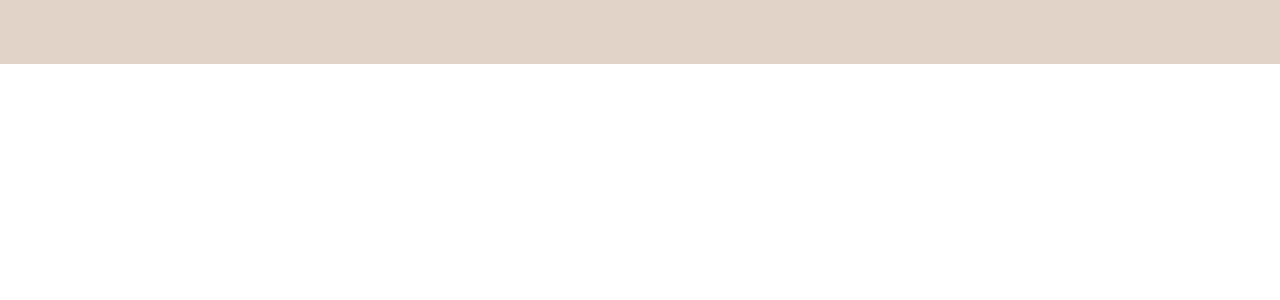
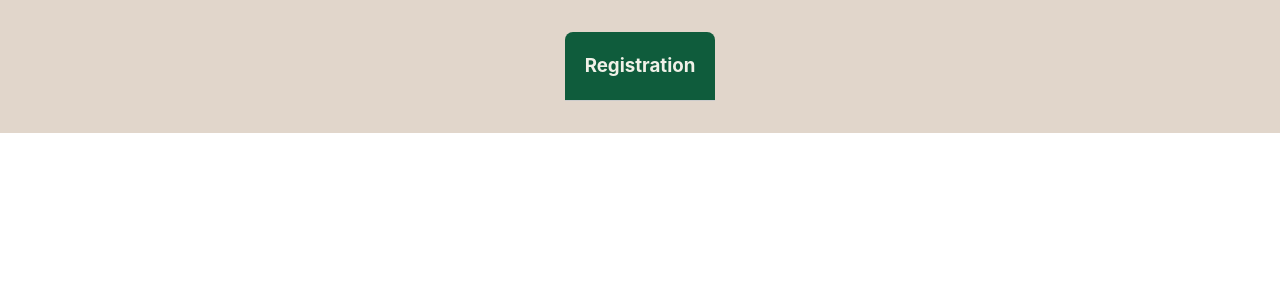
Before and after one commit to cactusballs/FullstackFour, a React (Vite) app in the folder client/: page /signup in a window 1280 px wide. Before the commit this address had no page. Shown: the top 300 px of the page. Built offline with nearby package versions, Linux system fonts and the light colour scheme.

Commit message:
adding registration component to folder and router

```diff
--- a/client/src/App.jsx
+++ b/client/src/App.jsx
@@ -6,6 +6,7 @@ import "./components/dashboard/ImageCarousel.css";
 import ForumTopicThreads from "./components/forum/ForumTopicThreads";
 import ForumMain from "./components/forum/ForumMain";
 import Login from "./components/login/Login"; // Import the Login component
+import Registration from "./components/registration/Registration";
 //import TopicsDropdown from "./components/forum/DropdownMenu/Dropdown/TopicsDropdown";
 
 function App() {
@@ -16,6 +17,7 @@ function App() {
           <Route path="/" element={<Login />} />
           <Route path="/forum" element={<Forum />} />
           <Route path="/dashboard" element={<Dashboard />} />
+          <Route path="/signup" element={<Registration />} />
           {/* Add more routes here if needed */}
         </Routes>
       </div>
--- /dev/null
+++ b/client/src/components/registration/Registration.jsx
@@ -0,0 +1,12 @@
+import React, { useState, useEffect } from 'react';
+import './Registration.css';
+
+const Registration = () => {
+    return (
+        <div className="container">
+            <h3 className="title_registration">Registration</h3>
+        </div>
+    );
+}
+
+export default Registration;
```
Also changed, not shown: client/src/components/registration/Registration.css (added).
